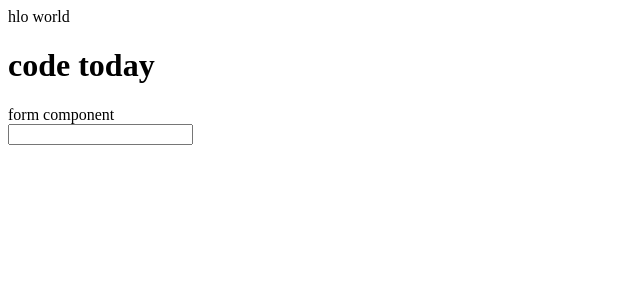
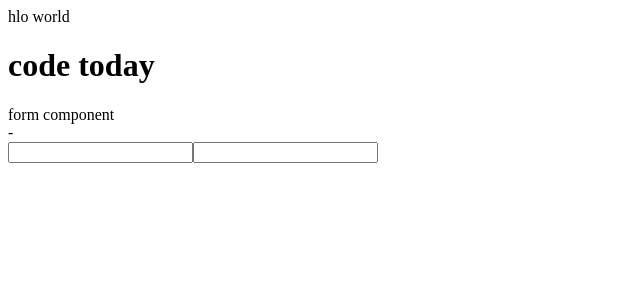
Before and after one commit to Indranil102/MY-react, a React (Vite) app in the folder NewStart/first_lect/: page / in a window 1280 px wide. Shown: the top 300 px of the page, without its empty margins (0-640 px from the left). Built offline with nearby package versions, Linux system fonts and the light colour scheme.

Commit message:
handling multiple inputs in form

```diff
--- a/NewStart/first_lect/src/Components/Form.jsx
+++ b/NewStart/first_lect/src/Components/Form.jsx
@@ -1,17 +1,17 @@
 import { useState } from "react"
 
 const Form = () => {
-    const [name, setName]= useState("");
+    const [name, setName]= useState({firstname:"", lastname:""});
 
-    function handleChange(e){
-        //console.log(e.target.value)
-        setName(e.target.value)
-    }
+
+
   return (
     <div>
-        form component
+        form component <br></br>
+        {name.firstname} - {name.lastname}
         <form >
-            <input onChange={(e)=>handleChange(e)} type="text" value={name} />
+            <input onChange={(e)=>setName({...name,firstname: e.target.value})} type="text" value={name.firstname} />
+            <input onChange={(e)=>setName({...name , lastname:e.target.value})} type="text" value={name.lastname}/>
         </form>
 
     </div>
```
